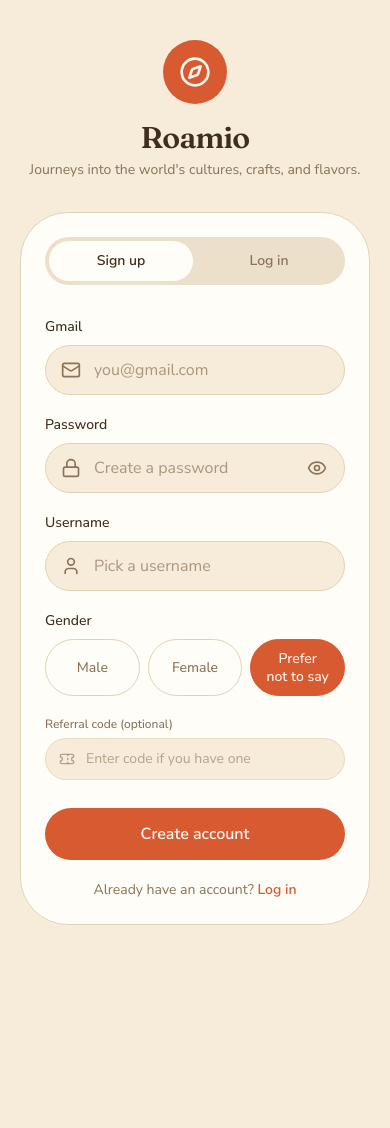
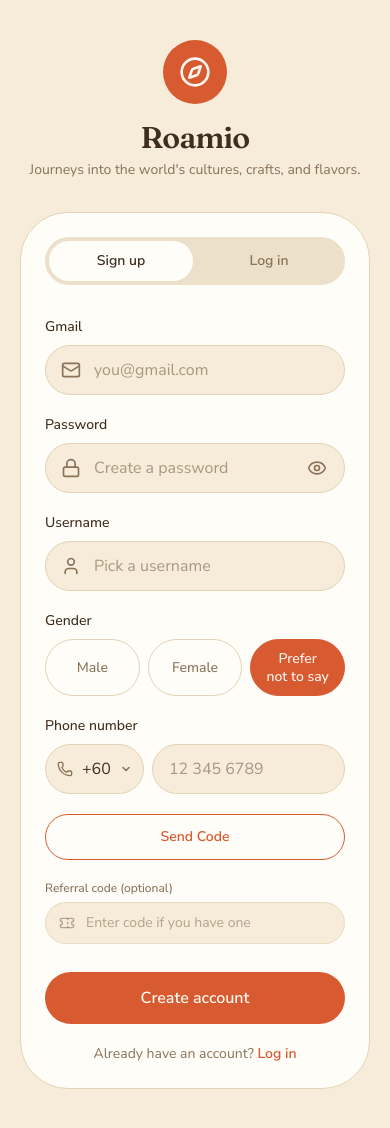
Before and after one commit to ReneChuah/cultural-travel-authentication, a Next.js app: page /signup in a window 390 px wide. Before the commit the page ends 965 px from the top, so only its background shows below. Built offline with nearby package versions, Linux system fonts and the light colour scheme.

Commit message:
Add phone number field and mocked OTP verification to signup

```diff
--- a/components/auth-card.tsx
+++ b/components/auth-card.tsx
@@ -1,8 +1,8 @@
 "use client"
 
-import { useState } from "react"
+import { useState, useEffect } from "react"
 import { useRouter } from "next/navigation"
-import { Compass, Eye, EyeOff, Mail, Lock, User, Ticket } from "lucide-react"
+import { Compass, Eye, EyeOff, Mail, Lock, User, Ticket, Phone, Check } from "lucide-react"
 import { cn } from "@/lib/utils"
 
 type Tab = "signup" | "login"
@@ -14,11 +14,32 @@ const genderOptions: { value: Gender; label: string }[] = [
   { value: "unspecified", label: "Prefer not to say" },
 ]
 
+const countryCodes = ["+60", "+65", "+62", "+66", "+63", "+84", "+1", "+44", "+61", "+91", "+86", "+81"]
+
 export function AuthCard() {
   const router = useRouter()
   const [tab, setTab] = useState<Tab>("signup")
   const [showPassword, setShowPassword] = useState(false)
   const [gender, setGender] = useState<Gender>("unspecified")
+
+  const [countryCode, setCountryCode] = useState("+60")
+  const [phone, setPhone] = useState("")
+  const [otpSent, setOtpSent] = useState(false)
+  const [otpCode, setOtpCode] = useState("")
+  const [countdown, setCountdown] = useState(0)
+
+  const otpVerified = otpCode.length === 6
+
+  useEffect(() => {
+    if (countdown <= 0) return
+    const timer = setTimeout(() => setCountdown((c) => c - 1), 1000)
+    return () => clearTimeout(timer)
+  }, [countdown])
+
+  const handleSendCode = () => {
+    setOtpSent(true)
+    setCountdown(59)
+  }
 
   return (
     <div className="w-full max-w-md">
@@ -118,6 +139,89 @@ export function AuthCard() {
                 ))}
               </div>
             </fieldset>
+
+            <div className="flex flex-col gap-2">
+              <label htmlFor="signup-phone" className="text-sm font-medium text-foreground">
+                Phone number
+              </label>
+              <div className="flex gap-2">
+                <div className="relative">
+                  <span className="pointer-events-none absolute left-3 top-1/2 -translate-y-1/2 text-muted-foreground">
+                    <Phone className="h-4 w-4" aria-hidden="true" />
+                  </span>
+                  <select
+                    aria-label="Country code"
+                    value={countryCode}
+                    onChange={(e) => setCountryCode(e.target.value)}
+                    className="h-full appearance-none rounded-2xl border border-input bg-background py-3 pl-9 pr-8 text-base text-foreground outline-none transition-colors focus:border-primary focus:ring-2 focus:ring-primary/25"
+                  >
+                    {countryCodes.map((code) => (
+                      <option key={code} value={code}>
+                        {code}
+                      </option>
+                    ))}
+                  </select>
+                  <span className="pointer-events-none absolute right-3 top-1/2 -translate-y-1/2 text-muted-foreground">
+                    <svg width="12" height="12" viewBox="0 0 12 12" fill="none" aria-hidden="true">
+                      <path d="M3 4.5 6 7.5 9 4.5" stroke="currentColor" strokeWidth="1.5" strokeLinecap="round" strokeLinejoin="round" />
+                    </svg>
+                  </span>
+                </div>
+                <input
+                  id="signup-phone"
+                  type="tel"
+                  inputMode="numeric"
+                  autoComplete="tel-national"
+                  placeholder="12 345 6789"
+                  value={phone}
+                  onChange={(e) => setPhone(e.target.value.replace(/[^\d\s]/g, ""))}
+                  className="w-full rounded-2xl border border-input bg-background px-4 py-3 text-base text-foreground placeholder:text-muted-foreground/70 outline-none transition-colors focus:border-primary focus:ring-2 focus:ring-primary/25"
+                />
+              </div>
+            </div>
+
+            <div className="flex flex-col gap-3">
+              <button
+                type="button"
+                onClick={handleSendCode}
+                disabled={countdown > 0}
+                className={cn(
+                  "w-full rounded-full border border-primary py-3 text-sm font-semibold text-primary transition-colors hover:bg-primary/10 disabled:cursor-not-allowed disabled:opacity-60 disabled:hover:bg-transparent",
+                )}
+              >
+                {countdown > 0 ? `Resend in ${countdown}s` : otpSent ? "Resend Code" : "Send Code"}
+              </button>
+
+              {otpSent && (
+                <div className="flex flex-col gap-2">
+                  <label htmlFor="signup-otp" className="text-sm font-medium text-foreground">
+                    Verification code
+                  </label>
+                  <div className="relative">
+                    <input
+                      id="signup-otp"
+                      type="text"
+                      inputMode="numeric"
+                      autoComplete="one-time-code"
+                      maxLength={6}
+                      placeholder="Enter 6-digit code"
+                      value={otpCode}
+                      onChange={(e) => setOtpCode(e.target.value.replace(/\D/g, "").slice(0, 6))}
+                      className={cn(
+                        "w-full rounded-2xl border bg-background py-3 pl-4 pr-28 text-base tracking-[0.3em] text-foreground placeholder:tracking-normal placeholder:text-muted-foreground/70 outline-none transition-colors focus:ring-2 focus:ring-primary/25",
+                        otpVerified ? "border-green-600 focus:border-green-600" : "border-input focus:border-primary",
+                      )}
+                    />
+                    {otpVerified && (
+                      <span className="absolute right-3 top-1/2 flex -translate-y-1/2 items-center gap-1.5 text-sm font-semibold text-green-600">
+                        <Check className="h-4 w-4" aria-hidden="true" />
+                        Verified
+                      </span>
+                    )}
+                  </div>
+                </div>
+              )}
+            </div>
 
             <div className="flex flex-col gap-1.5">
               <label htmlFor="signup-referral" className="text-xs font-medium text-muted-foreground">
```
